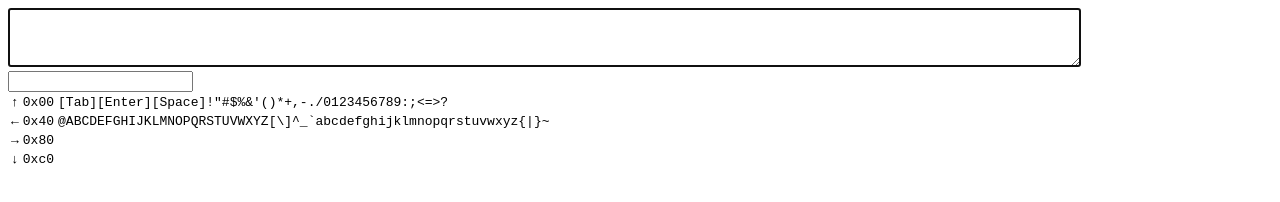
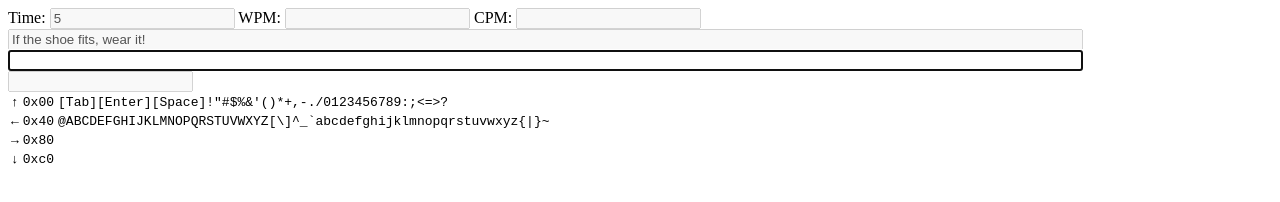
Before and after one commit to htsnul/dpad_ascii_input, a plain HTML site: page index.html in a window 1280 px wide. Drawn offline with Linux system fonts and the light colour scheme.

Commit message:
Add target sentences and make WPM and CPM checkable

```diff
--- a/index.html
+++ b/index.html
@@ -1,17 +1,58 @@
 <!DOCTYPE html>
 <meta charset="utf-8" />
 <div>
-  <textarea class="text" style="height: 4em; width: 80em;" autofocus></textarea>
+  Time: <input class="time" disabled value="0" />
+  WPM: <input class="wpm" disabled />
+  CPM: <input class="cpm" disabled />
 </div>
-<div><input class="progress" /></div>
+<div>
+  <div><input class="target" style="width: 80em;" disabled />
+</div>
+<div>
+  <input class="input" style="width: 80em;" autofocus />
+</div>
+<div><input class="progress" disabled /></div>
 <div class="candidate"></div>
 <script>
+  const sentences = [
+    "Haste makes waste.",
+    "A stitch in time saves nine.",
+    "Ignorance is bliss.",
+    "Mustn't cry over spilled milk.",
+    "You can catch more flies with honey than you can with vinegar.",
+    "You can lead a horse to water, but you can't make him drink.",
+    "Those who live in glass houses should not throw stones.",
+    "A bird in the hand is worth two in the bush.",
+    "Fortune favours the bold.",
+    "Well begun is half done.",
+    "A little learning is a dangerous thing.",
+    "A rolling stone gathers no moss.",
+    "It ain't over till the fat lady sings.",
+    "It is better to be smarter than you appear than to appear smarter than you are.",
+    "Good things come to those who wait.",
+    "A poor workman blames his tools.",
+    "A dog is a man's best friend.",
+    "An apple a day keeps the doctor away.",
+    "If the shoe fits, wear it!",
+    "Honesty is the best policy.",
+    "Slow and steady wins the race.",
+    "Don't count your chickens before they hatch.",
+    "Practice makes perfect.",
+    "Better the devil you know than the devil you don't know.",
+  ];
+  let numChars = 0;
+  let numWords = 0;
+  let time = 0;
   function codeToStr(i) {
     if (i === 0x09) return "[Tab]";
     if (i === 0x0a) return "[Enter]";
     if (i === 0x20) return "[Space]";
     if (i < 0x20 || 0x7f <= i) return "";
     return String.fromCodePoint(i);
+  }
+  function setTargetSentence() {
+    const s = sentences[Math.floor(Math.random() * sentences.length)];
+    document.querySelector(".target").value = s;
   }
   function updateCandidates(codeStart, codeLen) {
     let html = '<table style="font-family: monospace;">';
@@ -36,6 +77,18 @@
     const progress = code2bs.reduce((a, c) => a + "↑←→↓"[c], "");
     document.querySelector(".progress").value = progress;
   }
+  function checkFinished() {
+    const target = document.querySelector(".target").value;
+    const input = document.querySelector(".input").value;
+    if (input === target) {
+      setTargetSentence();
+      document.querySelector(".input").value = "";
+      numWords += input.split(" ").length;
+      numChars += input.length;
+      document.querySelector(".wpm").value = (60 * numWords / time).toFixed(2);
+      document.querySelector(".cpm").value = (60 * numChars / time).toFixed(2);
+    }
+  }
   let code2bs = [];
   function onKeyDown(e) {
     const arrowKeys = ["ArrowUp", "ArrowLeft", "ArrowRight", "ArrowDown"];
@@ -52,14 +105,19 @@
     updateProgress(code2bs);
     let code = code2bs.reduce((a, c, i) => a + (c << (2 * (3 - i))), 0);
     if (code2bs.length === 4) {
-      document.querySelector(".text").value += String.fromCodePoint(code);
+      document.querySelector(".input").value += String.fromCodePoint(code);
       code = 0;
       code2bs = [];
     }
+    checkFinished();
     updateCandidates(code, 256 / (1 << (code2bs.length * 2)));
   }
   onload = () => {
+    setTargetSentence();
     updateCandidates(0, 256);
-    document.querySelector(".text").onkeydown = e => onKeyDown(e);
+    document.querySelector(".input").onkeydown = e => onKeyDown(e);
+    setInterval(() => {
+      document.querySelector(".time").value = ++time;
+    }, 1000);
   };
 </script>
```
